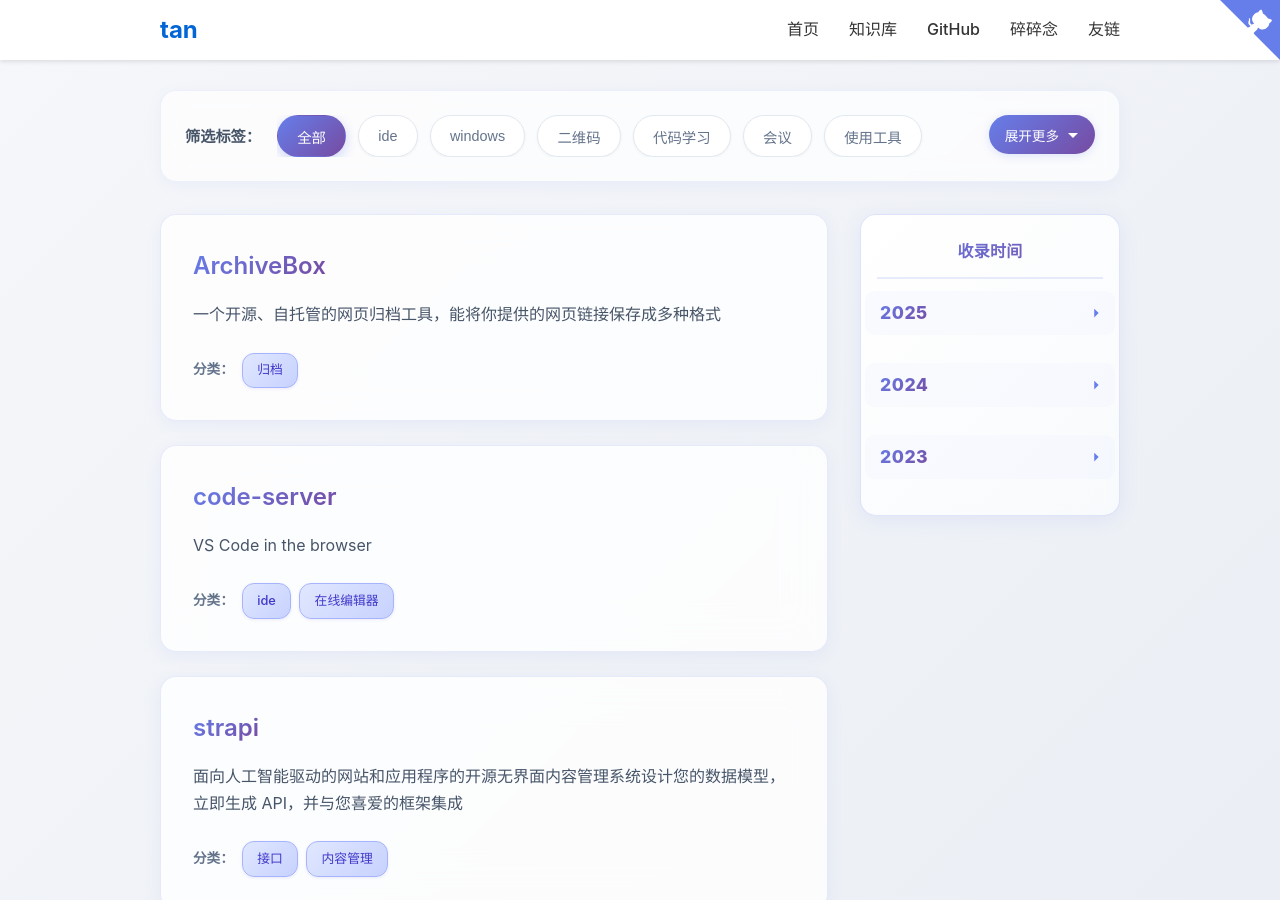
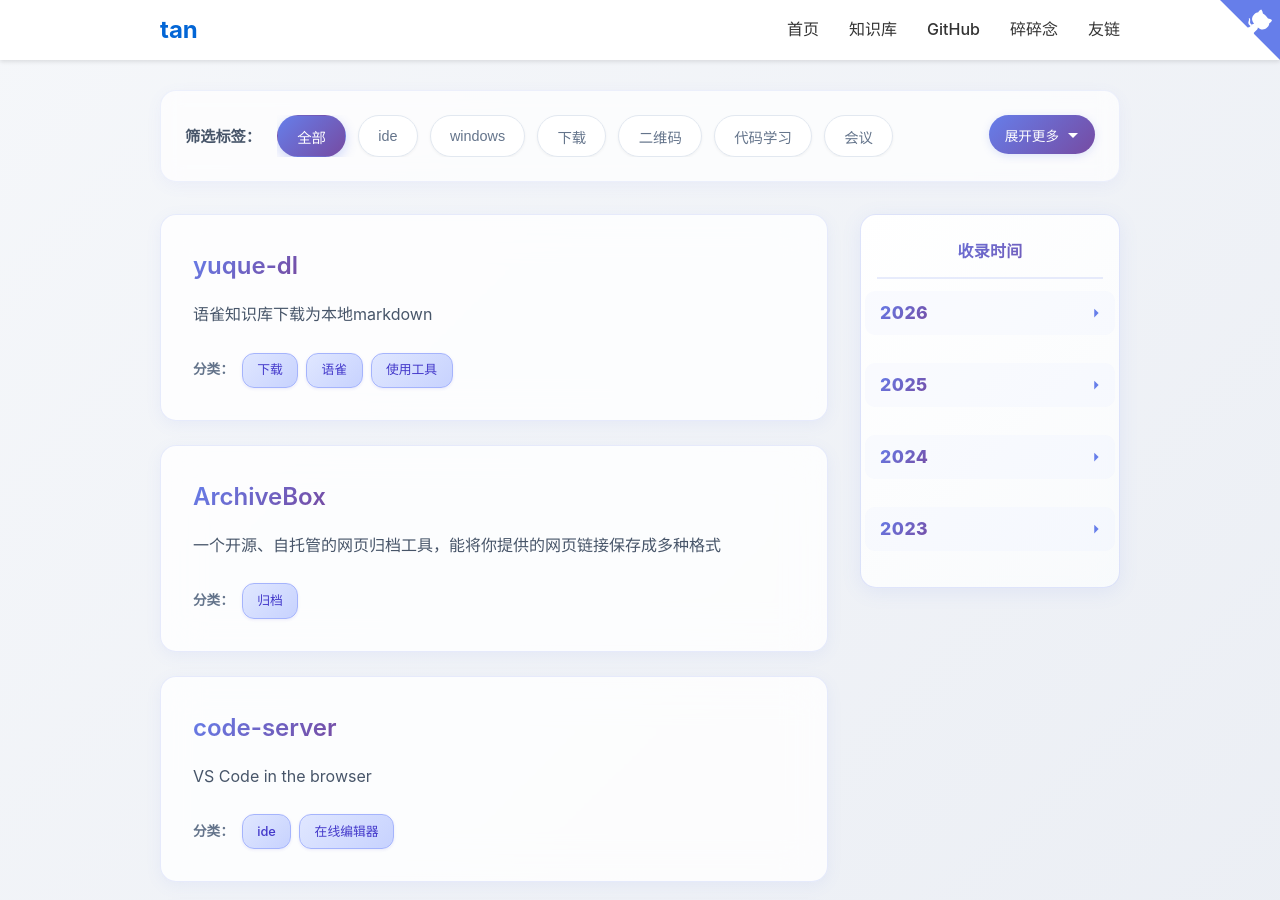
Before and after one commit to en-o/blog, a Jekyll site: the page built from pages/github.md, in a window 1280 px wide and 900 px high. Built offline with Jekyll 4.4.1, drawn with Linux system fonts in a browser that asks for light colours; comment, search, counter and statistics services are not loaded.

Commit message:
新增github

```diff
--- a/_data/github_projects.yml
+++ b/_data/github_projects.yml
@@ -1,3 +1,11 @@
+- name: yuque-dl
+  description: 语雀知识库下载为本地markdown
+  url: https://github.com/gxr404/yuque-dl
+  tags:
+    - 下载
+    - 语雀
+    - 使用工具
+  addtime: 2026-01-14 10:09
 - name: ArchiveBox
   description: 一个开源、自托管的网页归档工具，能将你提供的网页链接保存成多种格式
   url: https://github.com/ArchiveBox/ArchiveBox
```
